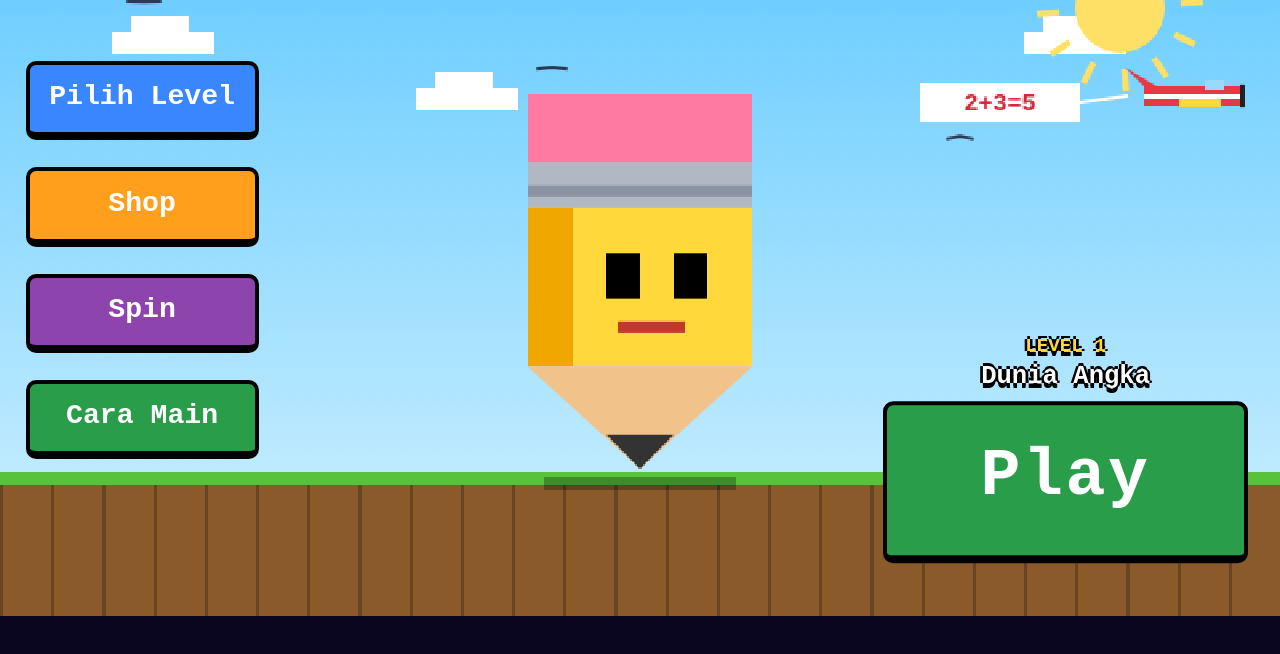
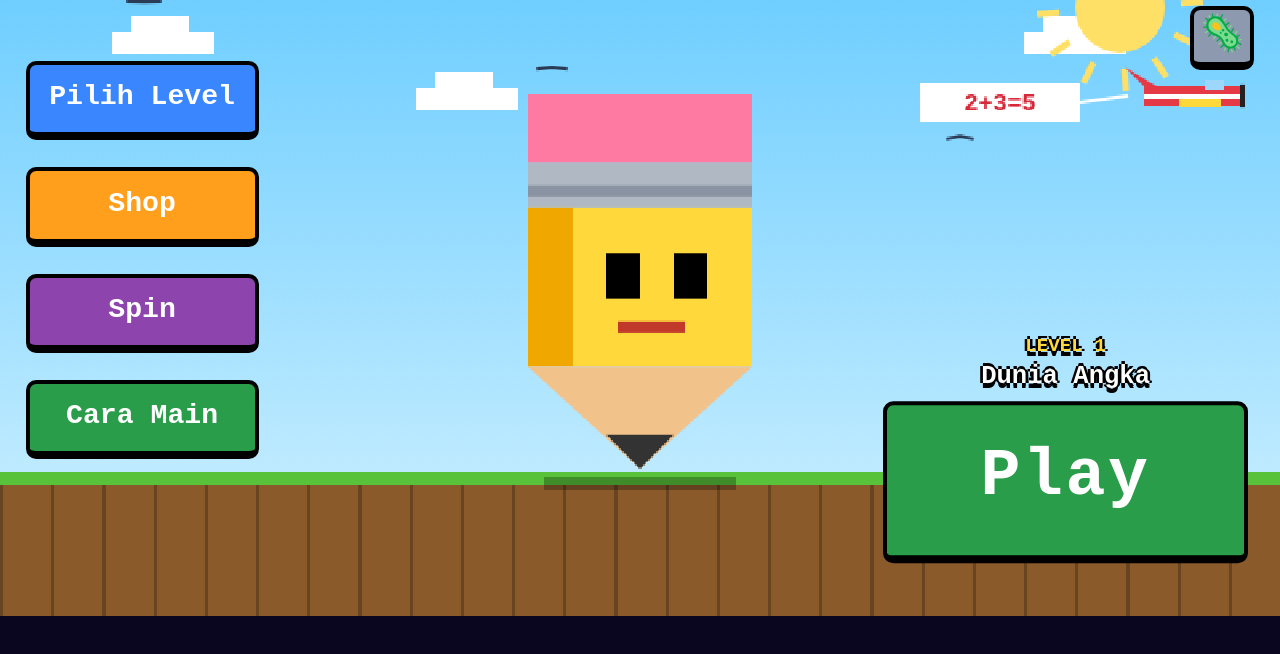
Before and after one commit to bintangsatr-debug/GAMEKUUU, a plain HTML site: page index.html in a window 1280 px wide. Shown: the part 144-798 px from the top of the page. Drawn offline with Linux system fonts and the light colour scheme; animation ran at ten frames a second.

Commit message:
Update index.html

```diff
--- a/index.html
+++ b/index.html
@@ -25,5 +25,6 @@
   <script src="audio.js"></script>
   <script src="game.js"></script>
   <script src="spin.js"></script>
+  <script src="cheat.js"></script>
 </body>
 </html>
```
